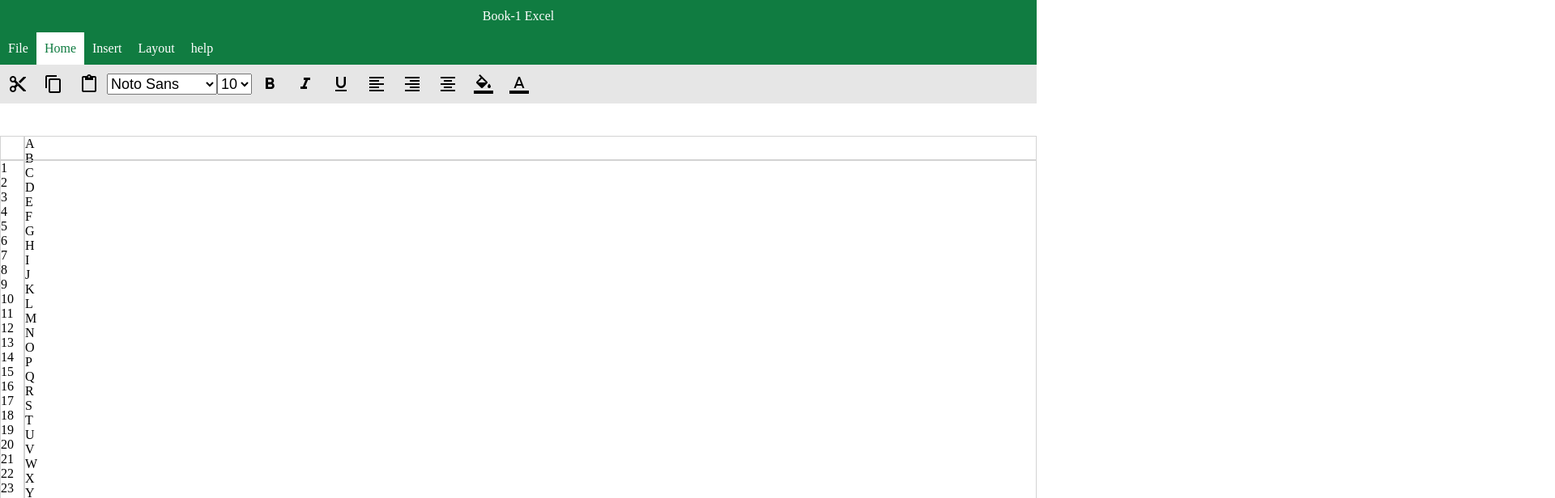
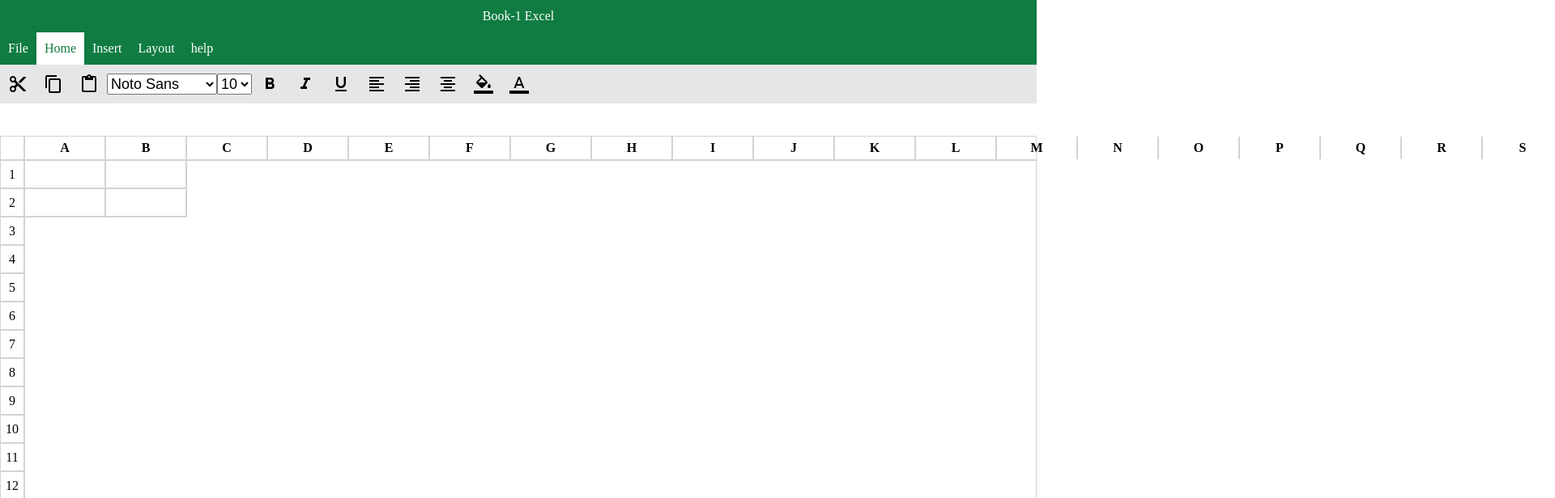
Before and after one commit to MilindGupta-Creator/MS-Excel-Clone, a plain HTML site: page index.html in a window 1280 px wide. Shown: the top 616 px of the page at 81% size, 1920 px wide, since content can reach past the window. Drawn offline with nearby package versions, Linux system fonts and the light colour scheme.

Commit message:
initial row and column cell added

```diff
--- a/style.css
+++ b/style.css
@@ -120,6 +120,7 @@ body{
     width: calc(100vw - 30px);
     height: 30px;
     border: 1px solid lightgray;
+    display: flex;
 
 }
 
@@ -127,6 +128,7 @@ body{
     width: 30px;
     height: calc(75vh - 30px);
     border: 1px solid lightgray;
+    overflow: hidden;
 }
 
 .input-cell-container {
@@ -184,3 +186,31 @@ body{
 .sheet-tab:hover {
     cursor: default;
 }
+
+.column-name{
+    min-width: 100px;
+    display: flex;
+    justify-content: center;
+    align-items: center;
+    border-right: 2px solid lightgray;
+    font-weight: bold;
+}
+
+.row-name{
+    min-height: 35px;
+    display: flex;
+    justify-content: center;
+    align-items: center;
+    border-bottom: 2px solid lightgray;
+}
+
+.cell-row{
+    display: flex;
+}
+
+.input-cell{
+    width: 100px;
+    height: 35px;
+    border-right: 2px solid lightgray;
+    border-bottom: 2px solid lightgray;
+}
```
